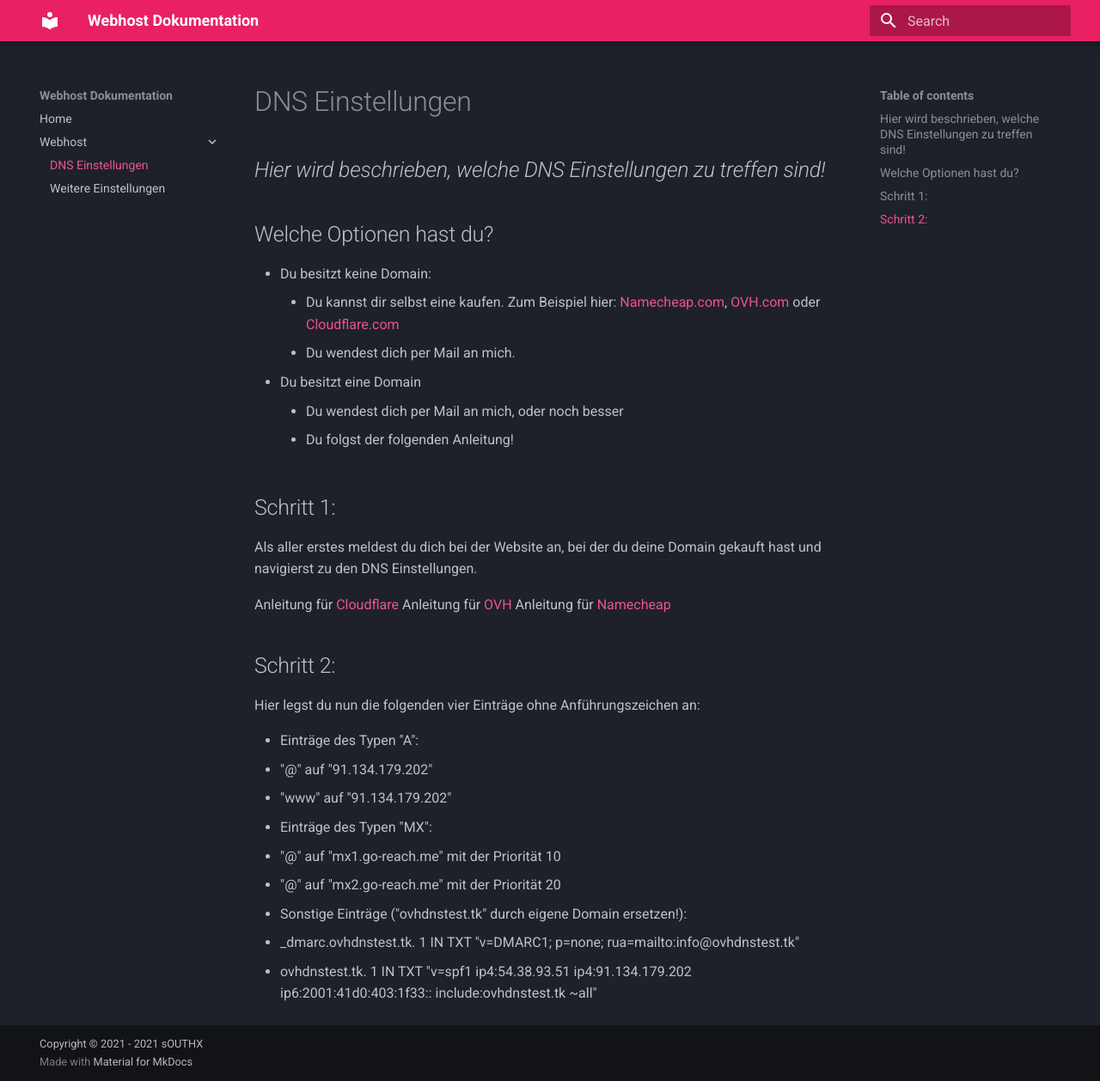
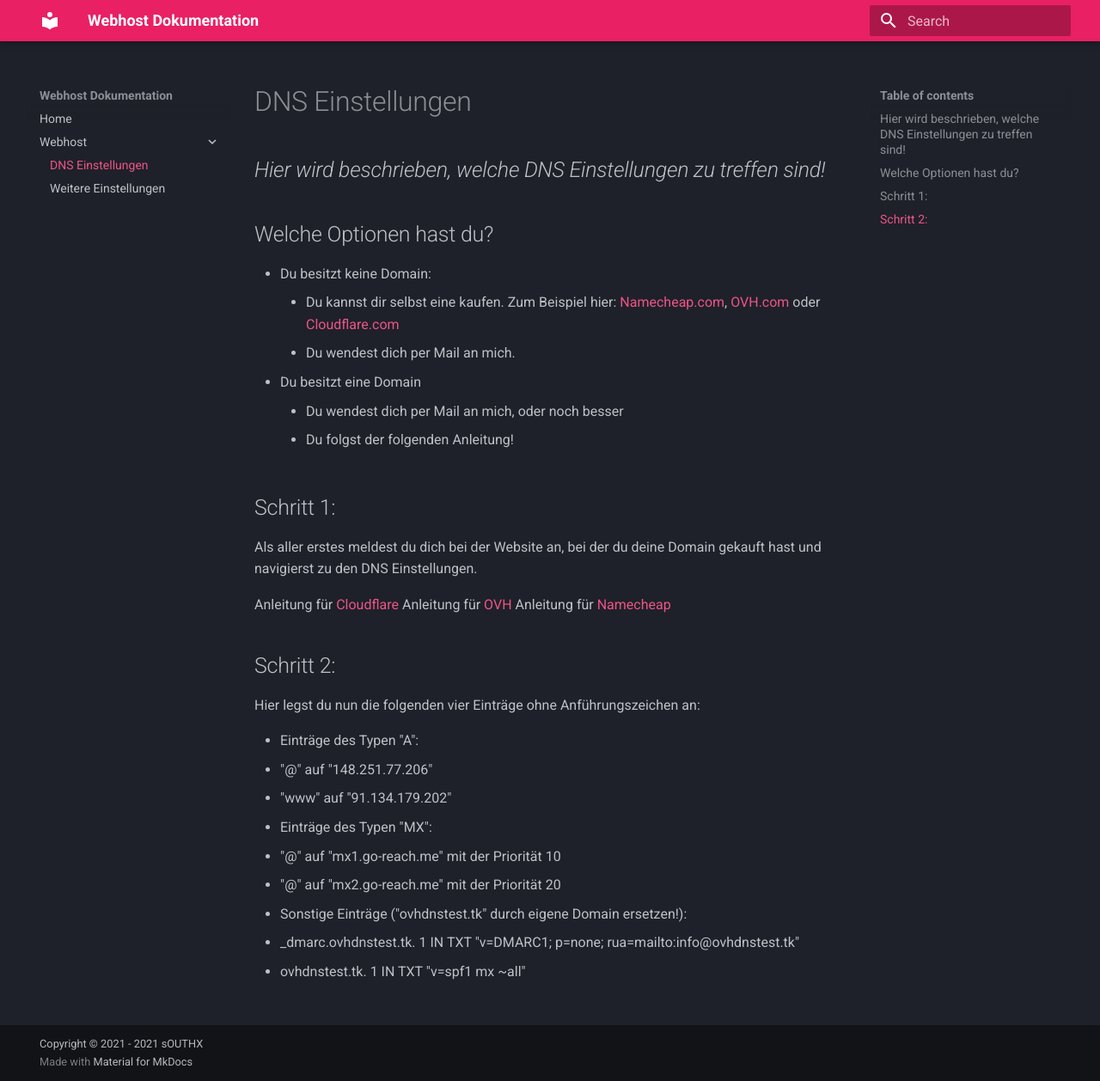
Before and after one commit to sOUTHX1337/docs, an MkDocs documentation site: the page built from docs/webhost/dns.md, in a window 1280 px wide and 1258 px high. Shown: the whole window at 86% size. Built offline with MkDocs 1.6.1 and Material for MkDocs 9.7.7, drawn with Linux system fonts in a browser that asks for light colours.

Commit message:
Update dns.md

```diff
--- a/docs/webhost/dns.md
+++ b/docs/webhost/dns.md
@@ -25,14 +25,14 @@ Anleitung für [Namecheap][nc-dns]
 Hier legst du nun die folgenden vier Einträge ohne Anführungszeichen an:
 
  - Einträge des Typen "A":
-   - "@" auf "91.134.179.202"
+   - "@" auf "148.251.77.206"
    - "www" auf "91.134.179.202"
  - Einträge des Typen "MX":
    - "@" auf "mx1.go-reach.me" mit der Priorität 10
    - "@" auf "mx2.go-reach.me" mit der Priorität 20
  - Sonstige Einträge ("ovhdnstest.tk" durch eigene Domain ersetzen!):
    - _dmarc.ovhdnstest.tk.	1	IN	TXT	"v=DMARC1; p=none; rua=mailto:info@ovhdnstest.tk"
-   - ovhdnstest.tk.	1	IN	TXT	"v=spf1 ip4:54.38.93.51 ip4:91.134.179.202 ip6:2001:41d0:403:1f33:: include:ovhdnstest.tk ~all"
+   - ovhdnstest.tk.	1	IN	TXT	"v=spf1 mx ~all"
 
 [nc]: https://namecheap.com
 [ovh]: https://ohv.com
```
